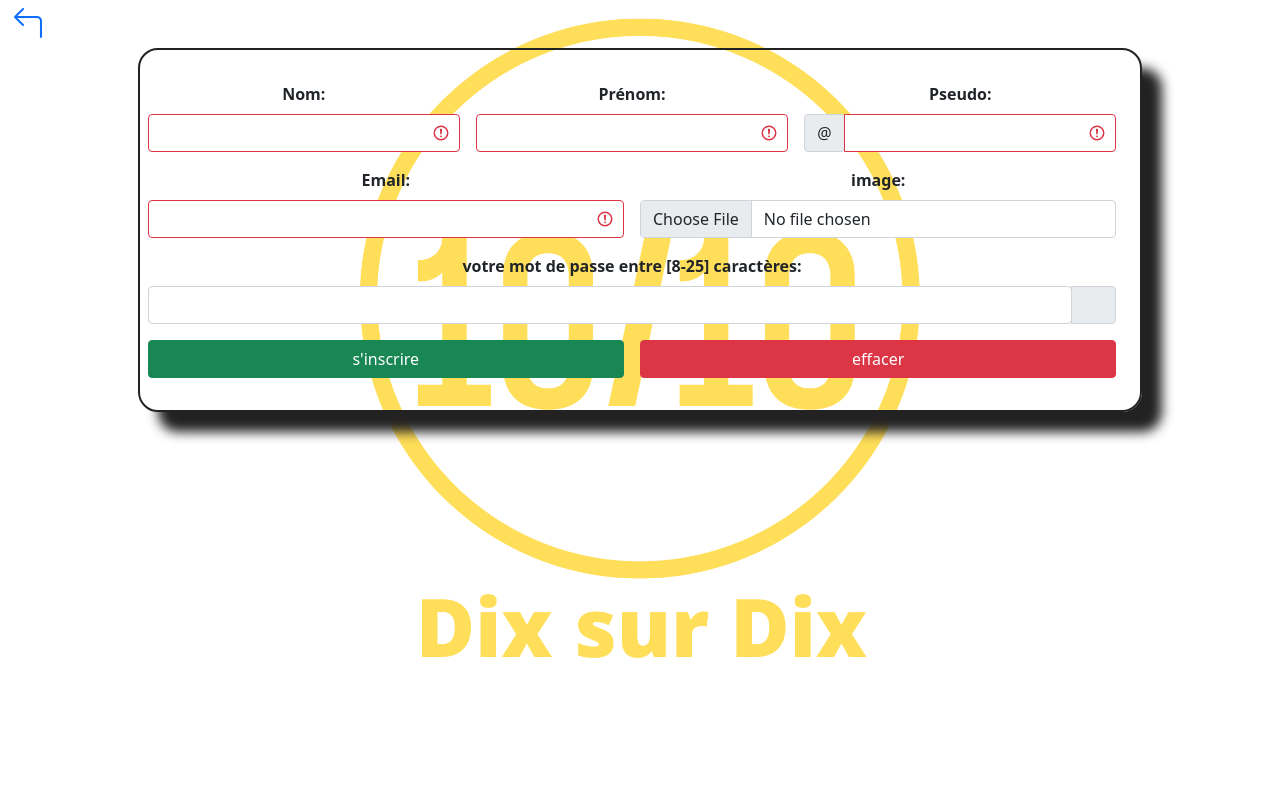
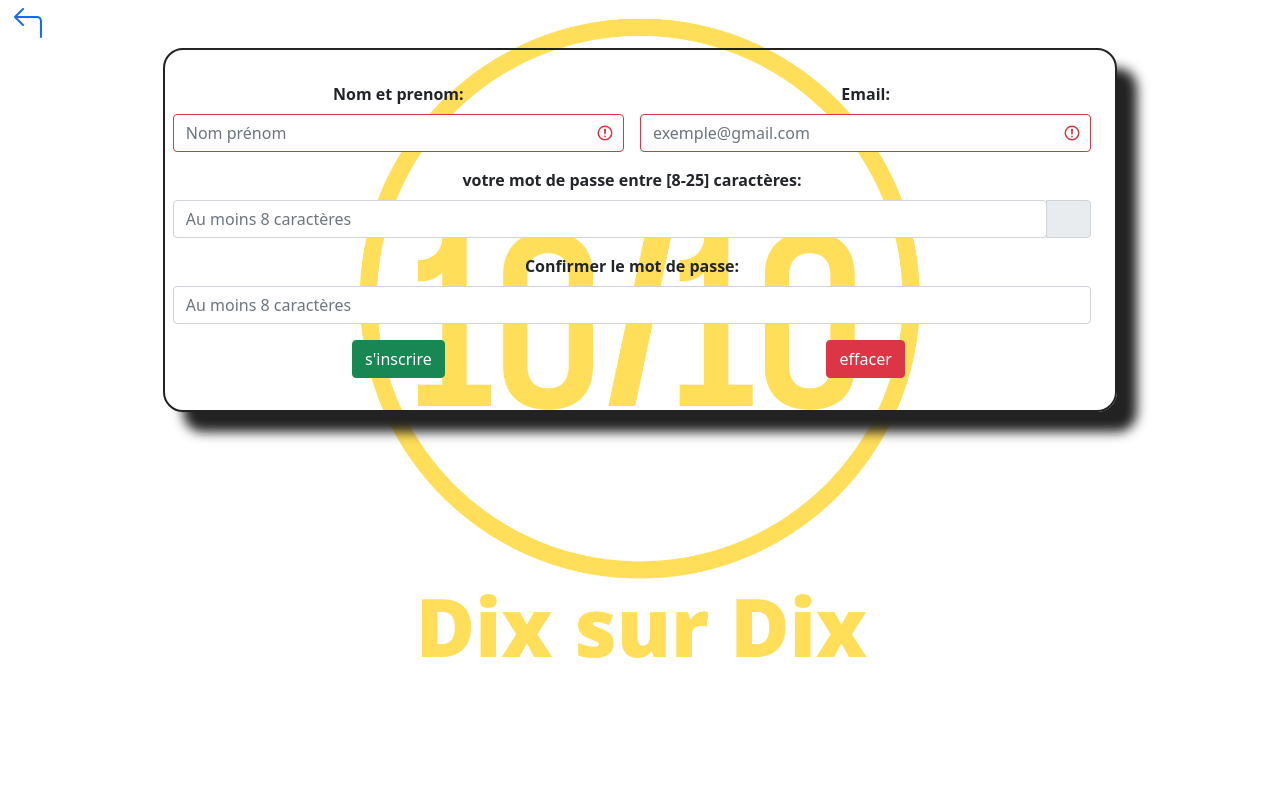
Before and after one commit to arieljordy/porjet_10-10, a PHP site: page /espace_client.html in a window 1280 px wide. Run offline with PHP 8.4, Linux system fonts and the light colour scheme.

Commit message:
validité de l'adresse email sur les champs et formulaire d'inscription fini, et animation des images en x y

```diff
--- a/acceuil.css
+++ b/acceuil.css
@@ -47,7 +47,8 @@ nav div div ul li .lien_nav:focus{
 #chaussure_homme:hover{
   width: 100%;
   height: 100%;
-  transform: rotate(180deg);
+  transform: rotateX(180deg);
+  transform: rotateY(180deg);
 }
 #chaussure_femme{
   transition: width 2s, height 2s, background-color 2s, transform 2s;
@@ -55,7 +56,8 @@ nav div div ul li .lien_nav:focus{
 #chaussure_femme:hover{
   width: 100%;
   height: 100%;
-  transform: rotate(180deg);
+  transform: rotateX(180deg);
+  transform: rotateY(180deg);
 }
 #eye{
 cursor: pointer;
--- a/espace_client.css
+++ b/espace_client.css
@@ -5,8 +5,8 @@
 #banner_form{
     border:2px #232222 solid;
     border-radius: 20px;
-    margin-left: 10%;
-    margin-right: 10%;
+    margin-left: 12%;
+    margin-right: 12%;
     text-align: center;
     box-shadow: 20px 20px 12px #232222;
 }
--- a/espace_client.html
+++ b/espace_client.html
@@ -19,52 +19,63 @@
         <div class="container-fluid text-start">
             <a href="acceuil.html" style="font-size: 2rem;" title="retour à l'acceuil"><i class="bi bi-arrow-90deg-left"></i></a>
             <div class="row align-items-center" id="banner_form">
-<form class="row g-3" action="" method="post">
-    <div class="col-md-4">
-      <label for="nom" class="form-label"><b>Nom:</b></label>
-      <input type="text" class="form-control is-invalid" name="nom" id="nom" required>
+<form class="row g-3" action="" method="">
+    <div class="col-md-6">
+      <label for="nom" class="form-label"><b>Nom et prenom:</b></label>
+      <input type="text" class="form-control is-invalid" name="nom" id="nom" placeholder="Nom prénom" maxlength="50" required>
+      <div class="valid-feedback">
+        Cela semble correcte!
+      </div>
+    </div>
+    <!-- <div class="col-md-6">
+      <label for="prenom" class="form-label"><b>Prénom:</b></label>
+      <input type="tel" class="form-control is-invalid" name="prenom" id="prenom" value="" pattern="[0-9]{3}-[0-9]{3}-[0-9]{4}" required>
       <div class="valid-feedback">
         Cela semble bon!
       </div>
-    </div>
-    <div class="col-md-4">
-      <label for="prenom" class="form-label"><b>Prénom:</b></label>
-      <input type="text" class="form-control is-invalid" name="prenom" id="prenom" value="" required>
-      <div class="valid-feedback">
-        Cela semble bon!
-      </div>
-    </div>
-    <div class="col-md-4">
+    </div> -->
+    <!-- <div class="col-md-4">
       <label for="pseudo" class="form-label"><b>Pseudo:</b></label>
       <div class="input-group has-validation">
         <span class="input-group-text">@</span>
         <input type="text" class="form-control is-invalid" name="pseudo" id="pseudo" aria-describedby="inputGroupPrepend3 validationServerUsernameFeedback" required>
+        <div class="valid-feedback">
+          Cela semble bon!
+        </div>
+      </div>
+    </div> -->
+    <div class="col-md-6">
+      <label for="email" class="form-label"><b>Email:</b></label>
+      <input type="email" class="form-control is-invalid" name="email" id="email" placeholder="exemple@gmail.com" maxlength="30" aria-describedby="validationServer03Feedback" required>
+      <div class="valid-feedback">
+        Cela semble correcte!
       </div>
     </div>
-    <div class="col-md-6">
-      <label for="email" class="form-label"><b>Email:</b></label>
-      <input type="email" class="form-control is-invalid" name="email" id="email" aria-describedby="validationServer03Feedback" required>
-
-    </div>
-    <div class="col-md-6">
-        <label for="photo" class="form-label"><b>image:</b></label>
-        <input type="file" class="form-control" aria-label="file example" name="photo">
+    <!-- <div class="col-md-6">
+        <label for="avatar" class="form-label"><b>Avatar:</b></label>
+        <input type="file" class="form-control" aria-label="file example" name="avatar">
         <div class="invalid-feedback"></div>
-      </div>
+      </div> -->
 
       <div class="col-12 position-relative">
         <label for="mdp" class="form-label"><b>votre mot de passe entre [8-25] caractères:</b></label>
         <div class="input-group has-validation">
-          <input type="password" class="form-control" name="mdp" id="mdp" minlength="8" maxlength="25" required>
+          <input type="password" class="form-control" name="mdp" id="mdp" minlength="8" maxlength="25" placeholder="Au moins 8 caractères" required>
           <span class="input-group-text" style="width:45px"><i class="" id="eye"></i></span>
+        </div>
+      </div>
+      <div class="col-12 position-relative">
+        <label for="mdp_retype" class="form-label"><b>Confirmer le mot de passe:</b></label>
+        <div class="input-group has-validation">
+          <input type="password" class="form-control" name="mdp_retype" id="mdp2" minlength="8" maxlength="25" placeholder="Au moins 8 caractères" required>
         </div>
       </div>
       <!-- <div class="row"> -->
         <div class="col-6">
-            <button class="btn btn-success w-100" type="submit">s'inscrire</button>
+            <button class="btn btn-success w-50%" type="submit">s'inscrire</button>
           </div>
           <div class="col-6">
-              <button class="btn btn-danger w-100" onclick="eyeOff()" type="reset">effacer</button>
+              <button class="btn btn-danger w-50%" onclick="eyeOff()" type="reset">effacer</button>
             </div>
             <br>
       <!-- </div>  -->
--- a/espace_client.js
+++ b/espace_client.js
@@ -1,6 +1,7 @@
 //Tous ce qui est en rapport avec les mots de passe
 
 let eyeChange=document.getElementById("eye");
+let passwordInputRetype=document.getElementById("mdp2");
 let passwordInput = document.getElementById("mdp");
 passwordInput.addEventListener("input",() =>{
   if(passwordInput.value===""){
@@ -14,9 +15,11 @@ passwordInput.addEventListener("input",() =>{
 eyeChange.addEventListener("click",() =>{
     if(passwordInput.type==="password"){
       passwordInput.type="text"
+      passwordInputRetype.type="text"
       eyeChange.className="bi bi-eye-slash-fill"
     }else{
       passwordInput.type="password"
+      passwordInputRetype.type="password"
       eyeChange.className="bi bi-eye-fill"
     }
   })
@@ -24,8 +27,8 @@ eyeChange.addEventListener("click",() =>{
 function eyeOff(){
   eyeChange.className=""
   passwordInput.type="password"
-  document.getElementById("prenom").className="form-control is-invalid"
-  document.getElementById("pseudo").className="form-control is-invalid"
+  // document.getElementById("prenom").className="form-control is-invalid"
+  // document.getElementById("pseudo").className="form-control is-invalid"
   document.getElementById("nom").className="form-control is-invalid"
   document.getElementById("email").className="form-control is-invalid"
 }
@@ -38,24 +41,29 @@ document.getElementById("nom").addEventListener("input",()=>{
     }
 })
 
-document.getElementById("prenom").addEventListener("input",()=>{
-    if(document.getElementById("prenom").value != ""){
-        document.getElementById("prenom").className="form-control is-valid"
-    }else{
-        document.getElementById("prenom").className="form-control is-invalid"
-    }
-})
+// document.getElementById("prenom").addEventListener("input",()=>{
+//     if(document.getElementById("prenom").value != ""){
+//         document.getElementById("prenom").className="form-control is-valid"
+//     }else{
+//         document.getElementById("prenom").className="form-control is-invalid"
+//     }
+// })
 
-document.getElementById("pseudo").addEventListener("input",()=>{
-    if(document.getElementById("pseudo").value != ""){
-        document.getElementById("pseudo").className="form-control is-valid"
-    }else{
-        document.getElementById("pseudo").className="form-control is-invalid"
-    }
-})
+// document.getElementById("pseudo").addEventListener("input",()=>{
+//     if(document.getElementById("pseudo").value != ""){
+//         document.getElementById("pseudo").className="form-control is-valid"
+//     }else{
+//         document.getElementById("pseudo").className="form-control is-invalid"
+//     }
+// })
+
+function checkEmail(email) {
+  var re = /^(([^<>()[\]\\.,;:\s@\"]+(\.[^<>()[\]\\.,;:\s@\"]+)*)|(\".+\"))@((\[[0-9]{1,3}\.[0-9]{1,3}\.[0-9]{1,3}\.[0-9]{1,3}\])|(([a-zA-Z\-0-9]+\.)+[a-zA-Z]{2,}))$/;
+  return re.test(email);
+}
 
 document.getElementById("email").addEventListener("input",()=>{
-    if(document.getElementById("email").value != ""){
+    if(document.getElementById("email").value != "" && checkEmail(document.getElementById("email").value)){
         document.getElementById("email").className="form-control is-valid"
     }else{
         document.getElementById("email").className="form-control is-invalid"
```
Also changed, not shown: acceuil.html (+8 -9 lines), acceuil.js (+13 -0 lines).
